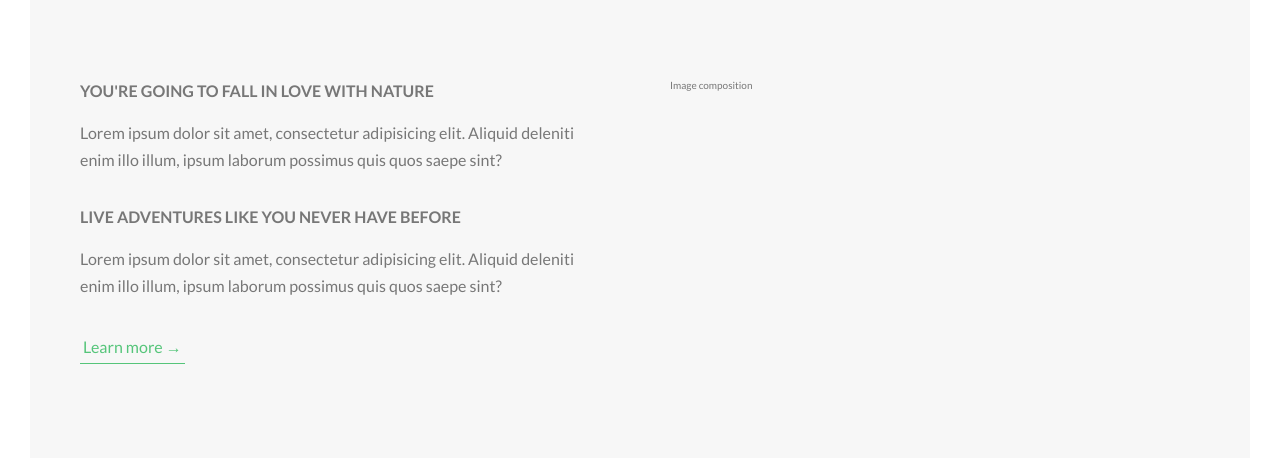
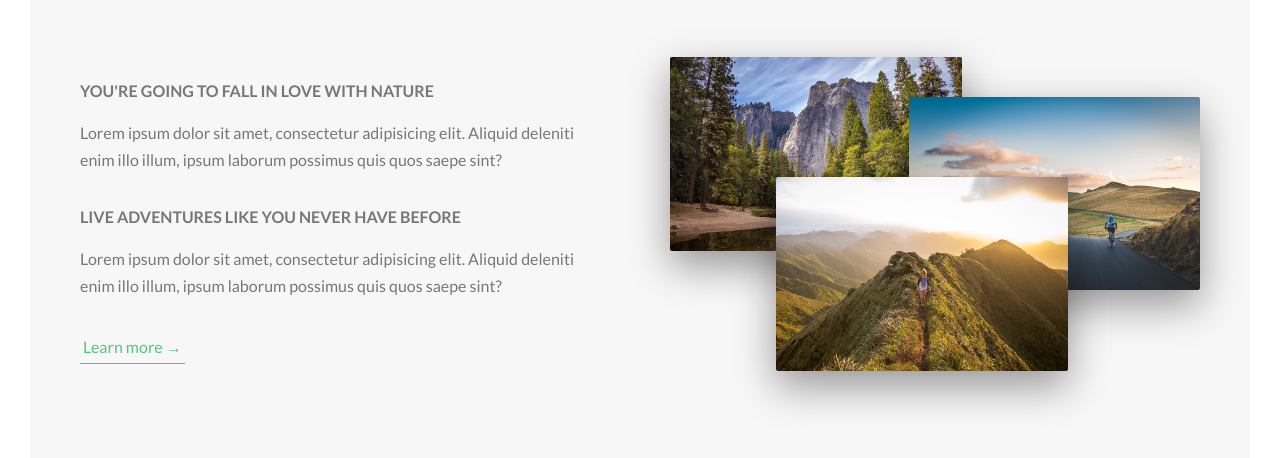
Before and after one commit to loxt/natours, a website: page index.html in a window 1280 px wide. Shown: the part 943-1401 px from the top of the page. Drawn offline with Linux system fonts and the light colour scheme.

Commit message:
:sparkles: feat: images with animation on about section

```diff
--- a/index.html
+++ b/index.html
@@ -58,7 +58,14 @@
             <a href="#" class="btn-text">Learn more &rarr;</a>
           </div>
           <div class="col-1-of-2">
-            Image composition
+            <div class="composition">
+              <img src="img/nat-1-large.jpg" alt="Photo 1"
+                   class="composition__photo composition__photo--p1">
+              <img src="img/nat-2-large.jpg" alt="Photo 2"
+                   class="composition__photo composition__photo--p2">
+              <img src="img/nat-3-large.jpg" alt="Photo 3"
+                   class="composition__photo composition__photo--p3">
+            </div>
           </div>
         </div>
       </section>
--- /dev/null
+++ b/sass/components/_composition.scss
@@ -0,0 +1,39 @@
+.composition {
+  position: relative;
+
+  &__photo {
+    width: 55%;
+    box-shadow: 0 1.5rem 4rem rgba($color-black, .4);
+    border-radius: .2rem;
+    position: absolute;
+    z-index: 10;
+    transition: all .2s;
+    outline-offset: 2rem;
+
+    &--p1 {
+      left: 0;
+      top: -2rem;
+    }
+
+    &--p2 {
+      right: 0;
+      top: 2rem;
+    }
+
+    &--p3 {
+      left: 20%;
+      top: 10rem;
+    }
+
+    &:hover {
+      outline: 1.5rem solid $color-primary;
+      transform: scale(1.05) translateY(-.5rem);
+      box-shadow: 0 2.5rem 4rem rgba($color-black, .5);
+      z-index: 20;
+    }
+  }
+
+  &:hover &__photo:not(:hover) {
+    transform: scale(.95);
+  }
+}
--- a/sass/main.scss
+++ b/sass/main.scss
@@ -8,6 +8,7 @@
 @import "base/utilities";
 
 @import "components/button";
+@import "components/composition";
 
 @import "layout/header";
 @import "layout/grid";
```
Also changed, not shown: css/style.css.
